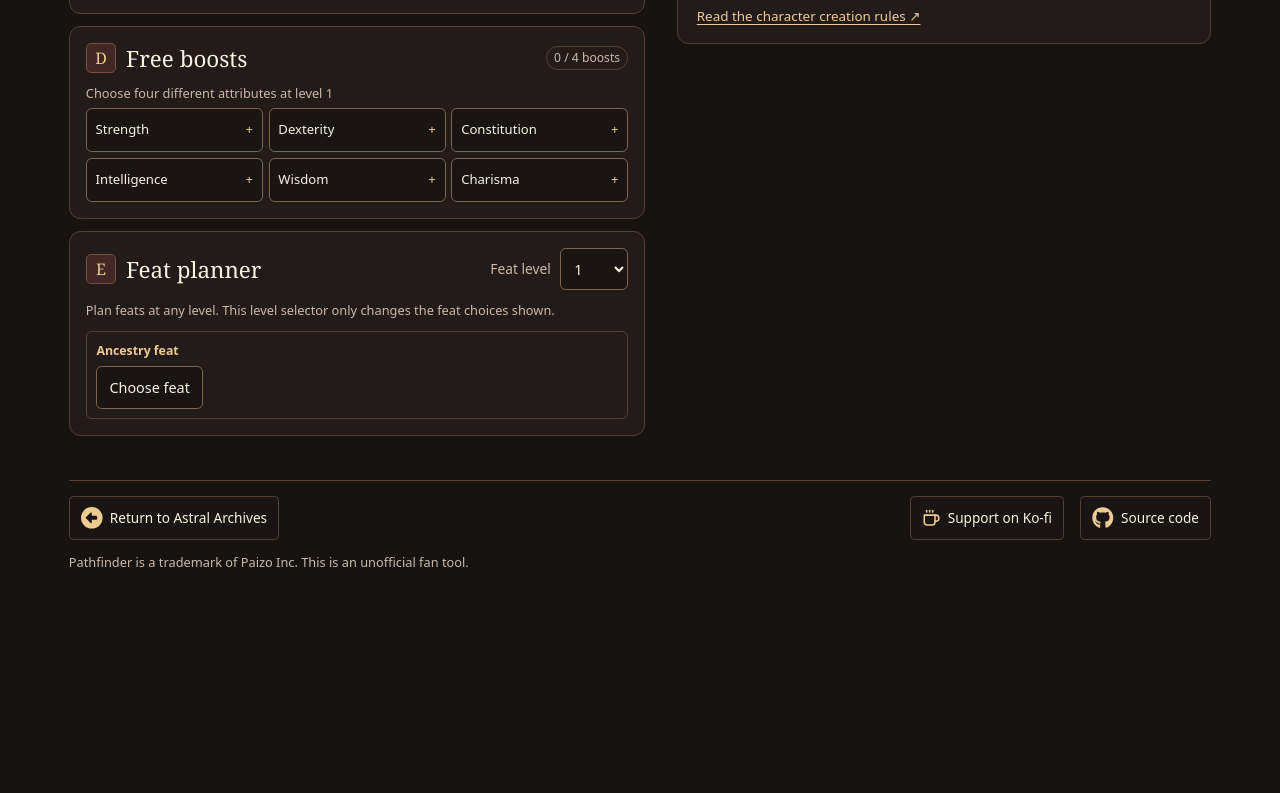
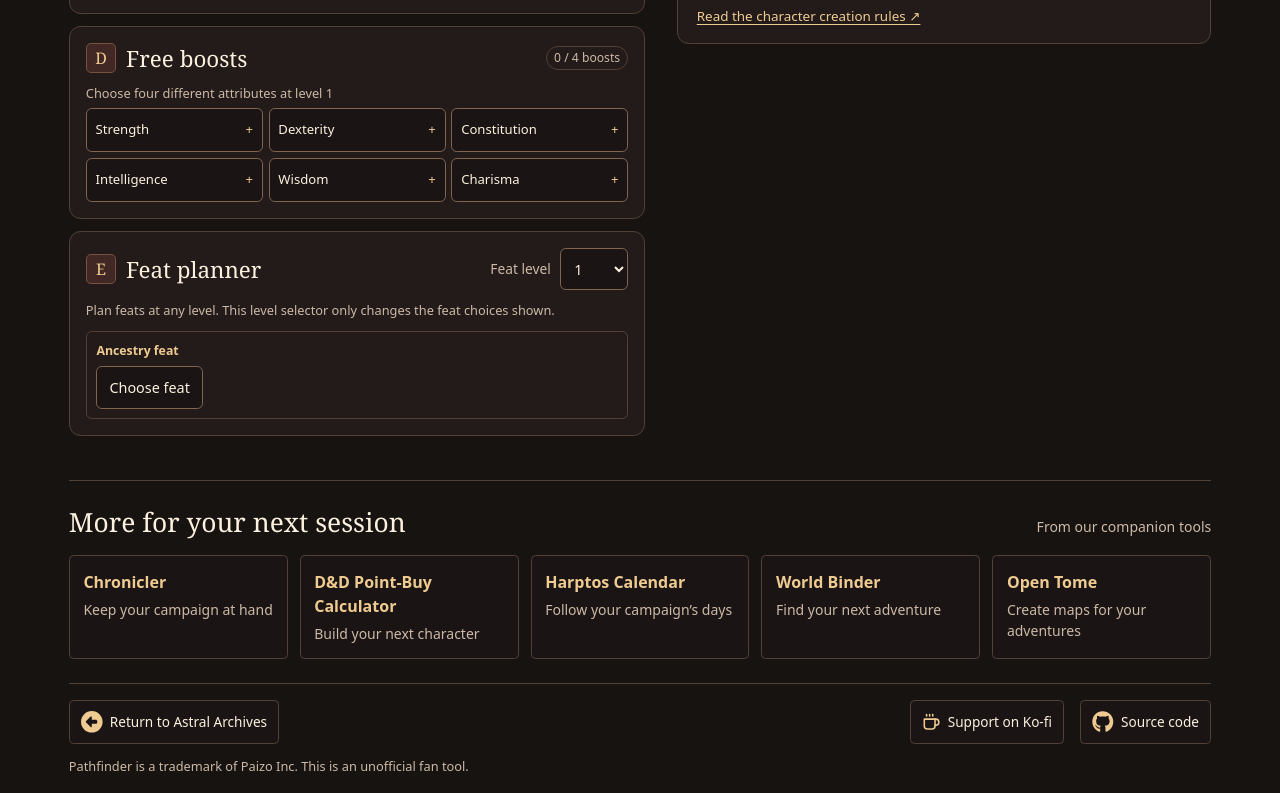
Before and after one commit to starbornone/pf2e-point-buy-calc, a website built with Vite: page index.html in a window 1280 px wide. Shown: the part 1120-1913 px from the top of the page. Before the commit the page ends 1709 px from the top, so only its background shows below. Built offline with nearby package versions, Linux system fonts and the light colour scheme.

Commit message:
Add homepage companion tool links

```diff
--- a/index.html
+++ b/index.html
@@ -198,6 +198,19 @@
         </div>
       </main>
       <footer class="site-footer">
+        <nav class="companions" aria-labelledby="companions-title">
+          <div class="companions-heading">
+            <h2 id="companions-title">More for your next session</h2>
+            <p>From our companion tools</p>
+          </div>
+          <ul class="companion-links">
+            <li><a href="https://www.chronicler.studio/"><strong>Chronicler</strong><span>Keep your campaign at hand</span></a></li>
+            <li><a href="https://dnd.astralarchives.games/"><strong>D&amp;D Point-Buy Calculator</strong><span>Build your next character</span></a></li>
+            <li><a href="https://harptos.astralarchives.games/"><strong>Harptos Calendar</strong><span>Follow your campaign’s days</span></a></li>
+            <li><a href="https://www.worldbinder.app/"><strong>World Binder</strong><span>Find your next adventure</span></a></li>
+            <li><a href="https://www.opentome.world/"><strong>Open Tome</strong><span>Create maps for your adventures</span></a></li>
+          </ul>
+        </nav>
         <nav class="site-links" aria-label="Studio links">
           <a class="site-link" href="https://astralarchives.games/" target="_blank" rel="noopener noreferrer">
             <svg aria-hidden="true" class="site-link-icon" fill="currentColor" xmlns="http://www.w3.org/2000/svg" viewBox="0 0 512 512">
--- a/src/styles.css
+++ b/src/styles.css
@@ -300,6 +300,16 @@ tbody td { font-size: .86rem; color: var(--gold); }
 .guide a { font-size: .84rem; }
 
 .site-footer { margin: 2rem 0 1rem; padding: .9rem 0 0; border-top: 1px solid var(--border); }
+.companions { padding: .75rem 0 1.5rem; margin-bottom: 1rem; border-bottom: 1px solid var(--border); }
+.companions-heading { display: flex; flex-wrap: wrap; align-items: baseline; justify-content: space-between; gap: .5rem 1rem; }
+.companions-heading h2 { font-size: 1.65rem; }
+.companions-heading p { color: var(--muted); font-size: .875rem; }
+.companion-links { display: grid; grid-template-columns: repeat(2, minmax(0, 1fr)); gap: .75rem; margin: 1.1rem 0 0; padding: 0; list-style: none; }
+.companion-links a { display: block; height: 100%; padding: .85rem; border: 1px solid var(--border); border-radius: .28rem; background: var(--field); text-decoration: none; overflow-wrap: anywhere; }
+.companion-links strong { font-size: 1rem; font-weight: 600; }
+.companion-links span { display: block; margin-top: .35rem; color: var(--muted); font-size: .875rem; }
+.companion-links a:hover { border-color: var(--gold); background: #382923; }
+.companion-links a:hover strong { text-decoration: underline; text-underline-offset: .25em; }
 .site-links {
   display: flex;
   flex-wrap: wrap;
@@ -327,8 +337,13 @@ tbody td { font-size: .86rem; color: var(--gold); }
 .affiliation { margin: .85rem 0 0; color: var(--muted); font-size: .8rem; text-align: center; }
 
 @media (min-width: 40rem) {
+  .companion-links { grid-template-columns: repeat(3, minmax(0, 1fr)); }
   .site-links { justify-content: space-between; }
   .affiliation { text-align: left; }
+}
+
+@media (min-width: 64rem) {
+  .companion-links { grid-template-columns: repeat(5, minmax(0, 1fr)); }
 }
 .notice { margin-top: 1rem; padding: .75rem; }
 .sr-only { position: absolute; width: 1px; height: 1px; overflow: hidden; clip-path: inset(50%); white-space: nowrap; }
@@ -344,6 +359,7 @@ tbody td { font-size: .86rem; color: var(--gold); }
 }
 
 @media (max-width: 26rem) {
+  .companion-links { grid-template-columns: minmax(0, 1fr); }
   .page { padding-inline: .75rem; }
   .masthead nav { gap: .65rem; }
   .masthead nav a { font-size: .77rem; }
```
Also changed, not shown: docs/overview.md (+2 -0 lines), roadmap/completed.json (+8 -1 lines), README.md.
